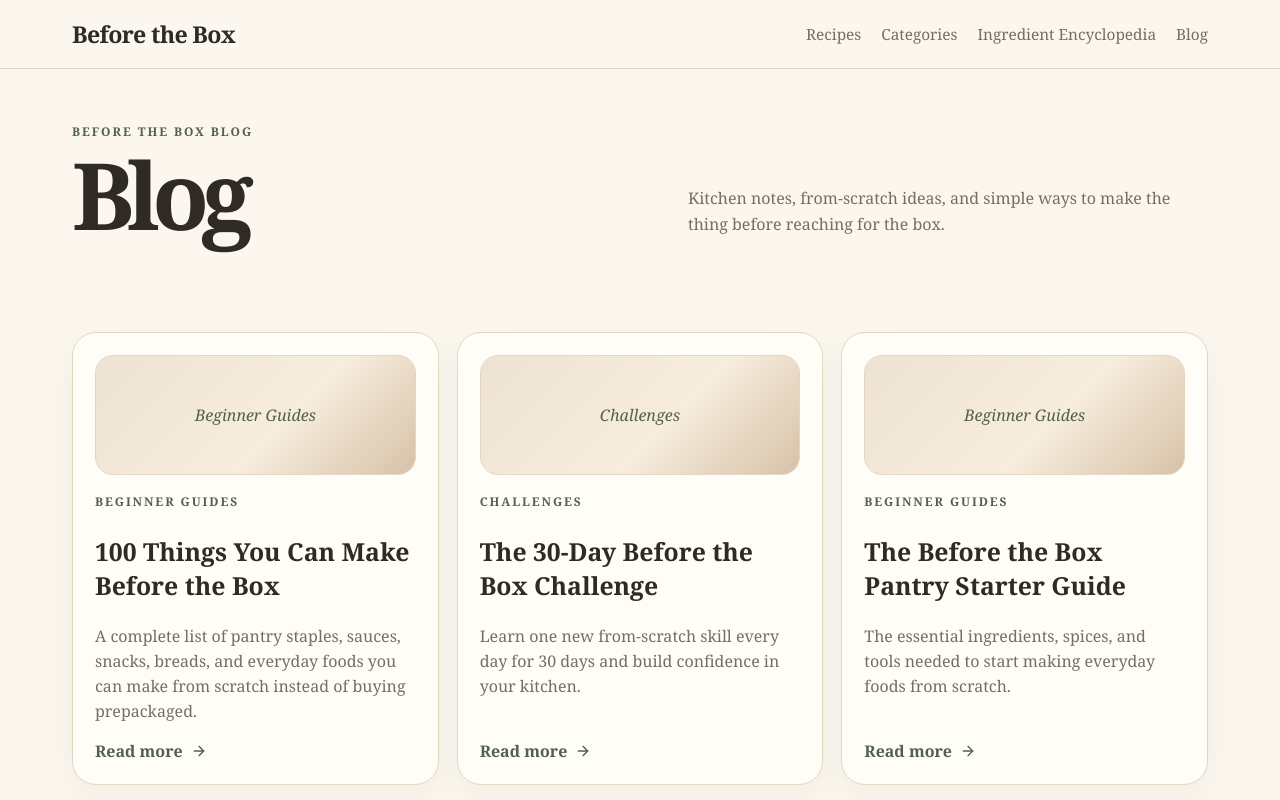
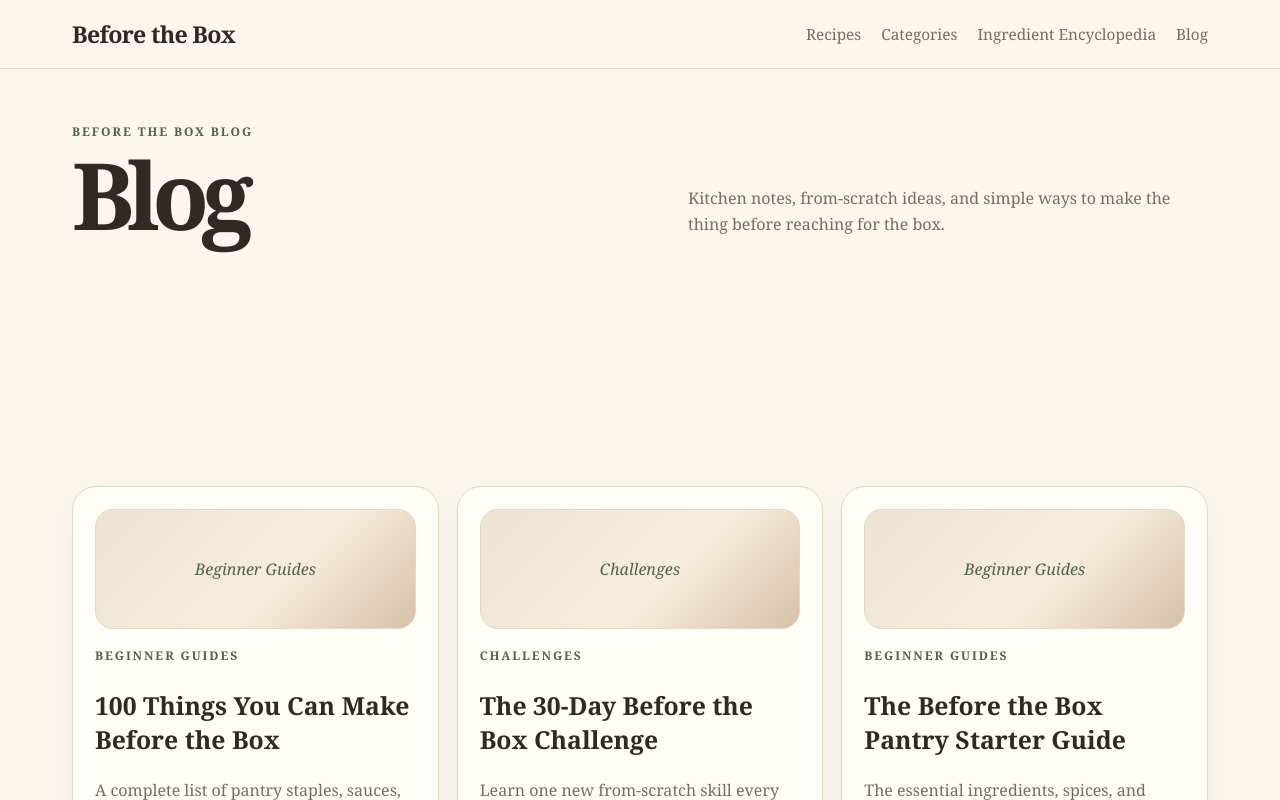
Before and after one commit to Weewoh04/Before-the-Box, a Next.js app: page /blog in a window 1280 px wide. Shown: the top 800 px of the page. Built offline with nearby package versions, Linux system fonts and the light colour scheme; no server answers.

Commit message:
Add native ads to page middles

```diff
--- a/app/blog/[slug]/page.js
+++ b/app/blog/[slug]/page.js
@@ -1,4 +1,5 @@
 import Header from '../../../components/Header';
+import NativeBanner from '../../../components/NativeBanner';
 import { blogPosts, getBlogPostBySlug } from '../../../data/blog-posts';
 import { notFound } from 'next/navigation';
 import { Share2 } from 'lucide-react';
@@ -64,6 +65,8 @@ export default async function BlogPostPage({ params }) {
           </ol>
         </section>
 
+        <NativeBanner />
+
         <article className="recipe-box article-body">
           {post.intro.map((paragraph) => <p key={paragraph}>{paragraph}</p>)}
 
--- a/app/blog/page.js
+++ b/app/blog/page.js
@@ -1,4 +1,5 @@
 import Header from '../../components/Header';
+import NativeBanner from '../../components/NativeBanner';
 import { ArrowRight } from 'lucide-react';
 import { blogPosts } from '../../data/blog-posts';
 
@@ -22,6 +23,8 @@ export default function BlogPage() {
           </div>
         </section>
 
+        <NativeBanner />
+
         <section className="section blog-index">
           <div className="grid">
             {blogPosts.map((post) => (
--- a/app/categories/[slug]/page.js
+++ b/app/categories/[slug]/page.js
@@ -1,4 +1,5 @@
 import Header from '../../../components/Header';
+import NativeBanner from '../../../components/NativeBanner';
 import { categories, getCategoryBySlug, getRecipesByCategory } from '../../../data/recipes';
 import { notFound } from 'next/navigation';
 import { Printer, Share2 } from 'lucide-react';
@@ -47,6 +48,8 @@ export default async function CategoryPage({ params }) {
           ))}
         </section>
 
+        <NativeBanner />
+
         <section className="section recipe-index">
           {categoryRecipes.length > 0 ? (
             <div className="grid">
--- a/app/globals.css
+++ b/app/globals.css
@@ -153,6 +153,14 @@ h1 {
   text-align: center;
   color: var(--muted);
   margin: 22px 0;
+}
+.native-banner {
+  max-width: 1180px;
+  margin: 18px auto 26px;
+  padding: 18px 22px;
+  min-height: 110px;
+  display: grid;
+  place-items: center;
 }
 .blog-index { padding-top: 0; }
 .blog-card { min-height: 320px; display: flex; flex-direction: column; }
--- a/app/ingredients/[slug]/page.js
+++ b/app/ingredients/[slug]/page.js
@@ -1,4 +1,5 @@
 import Header from '../../../components/Header';
+import NativeBanner from '../../../components/NativeBanner';
 import { getIngredientBySlug, ingredients } from '../../../data/ingredients';
 import { recipes } from '../../../data/recipes';
 import { notFound } from 'next/navigation';
@@ -88,6 +89,8 @@ export default async function IngredientPage({ params }) {
           </dl>
         </section>
 
+        <NativeBanner />
+
         <section className="recipe-box toc no-print">
           <h2>Table of contents</h2>
           <ol>
--- a/app/ingredients/page.js
+++ b/app/ingredients/page.js
@@ -1,5 +1,6 @@
 import Header from '../../components/Header';
 import IngredientExplorer from '../../components/IngredientExplorer';
+import NativeBanner from '../../components/NativeBanner';
 import { ingredientCategories, ingredients } from '../../data/ingredients';
 
 export const metadata = {
@@ -62,6 +63,8 @@ export default function IngredientsPage() {
           </div>
         </section>
 
+        <NativeBanner />
+
         <IngredientExplorer ingredients={ingredients} categories={ingredientCategories} />
       </main>
       <footer className="footer">Copyright {new Date().getFullYear()} Before the Box - Make the thing. Skip the label.</footer>
--- a/app/page.js
+++ b/app/page.js
@@ -1,4 +1,5 @@
 import Header from '../components/Header';
+import NativeBanner from '../components/NativeBanner';
 import { recipes, categories } from '../data/recipes';
 import { ArrowRight, Printer, Share2 } from 'lucide-react';
 
@@ -38,6 +39,8 @@ export default function HomePage() {
           </div>
         </section>
 
+        <NativeBanner />
+
         <section className="section" id="recipes">
           <div className="section-title">
             <h2>Starter recipes</h2>
--- a/app/recipes/[slug]/page.js
+++ b/app/recipes/[slug]/page.js
@@ -1,5 +1,6 @@
 import Header from '../../../components/Header';
 import AdSlot from '../../../components/AdSlot';
+import NativeBanner from '../../../components/NativeBanner';
 import PrintButton from '../../../components/PrintButton';
 import { recipes } from '../../../data/recipes';
 import { notFound } from 'next/navigation';
@@ -60,6 +61,8 @@ export default async function RecipePage({ params }) {
           <ul>{recipe.ingredients.map((item) => <li key={item}>{item}</li>)}</ul>
         </section>
 
+        <NativeBanner />
+
         {recipe.equipment.length > 0 && (
           <section className="recipe-box">
             <h2>Equipment</h2>
--- a/app/recipes/page.js
+++ b/app/recipes/page.js
@@ -1,4 +1,5 @@
 import Header from '../../components/Header';
+import NativeBanner from '../../components/NativeBanner';
 import { categories, recipes } from '../../data/recipes';
 import { Printer, Share2 } from 'lucide-react';
 
@@ -30,6 +31,8 @@ export default function RecipesIndexPage() {
           ))}
         </section>
 
+        <NativeBanner />
+
         <section className="section recipe-index">
           <div className="grid">
             {recipes.map((recipe) => (
--- /dev/null
+++ b/components/NativeBanner.js
@@ -0,0 +1,18 @@
+import Script from 'next/script';
+
+const adScriptUrl = 'https://pl29684488.effectivecpmnetwork.com/259ee804c72f8e05cfe30a2f648a5063/invoke.js';
+const adContainerId = 'container-259ee804c72f8e05cfe30a2f648a5063';
+
+export default function NativeBanner() {
+  return (
+    <div className="native-banner no-print" aria-label="Advertisement">
+      <Script
+        async
+        data-cfasync="false"
+        src={adScriptUrl}
+        strategy="afterInteractive"
+      />
+      <div id={adContainerId} />
+    </div>
+  );
+}
```
